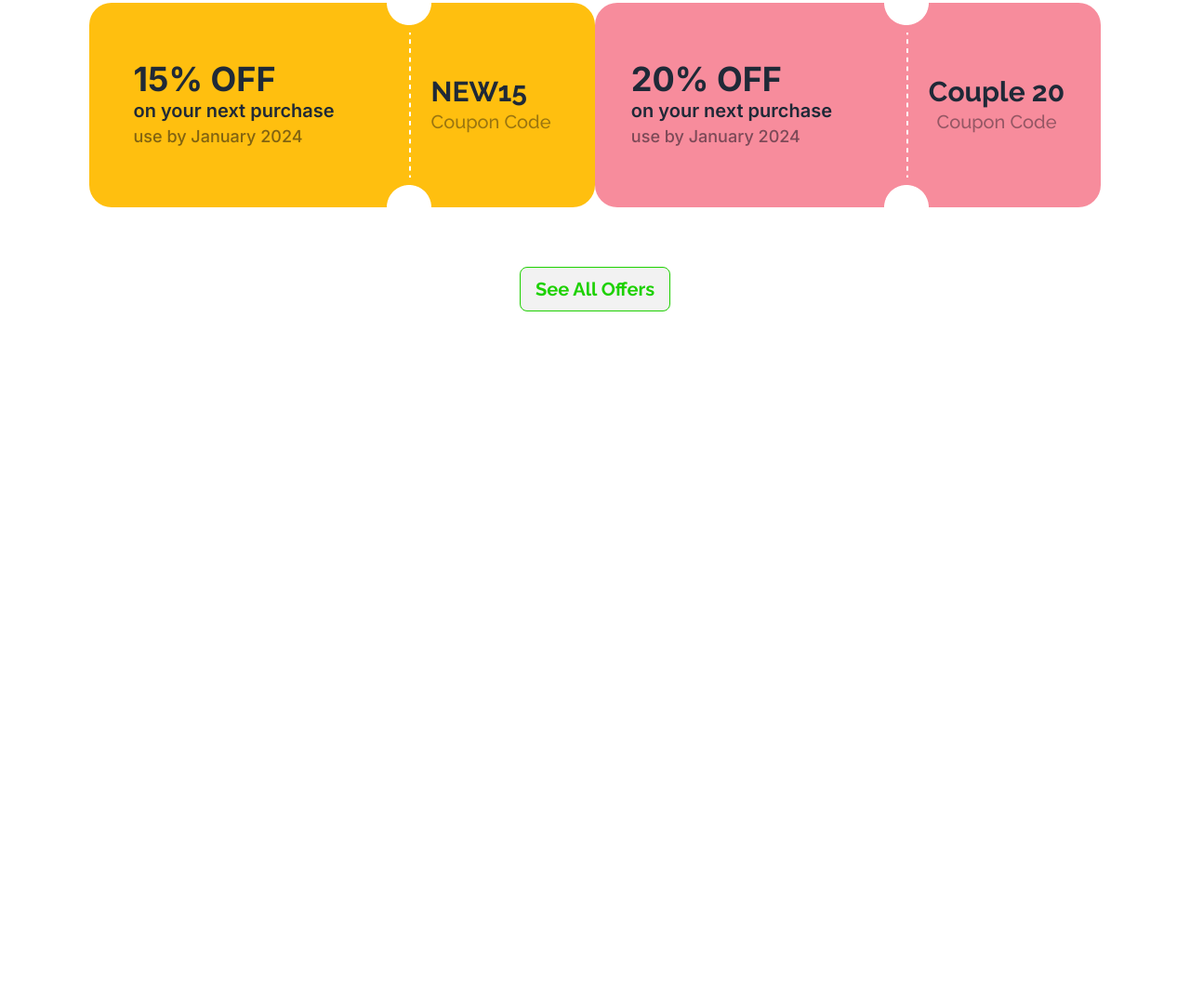
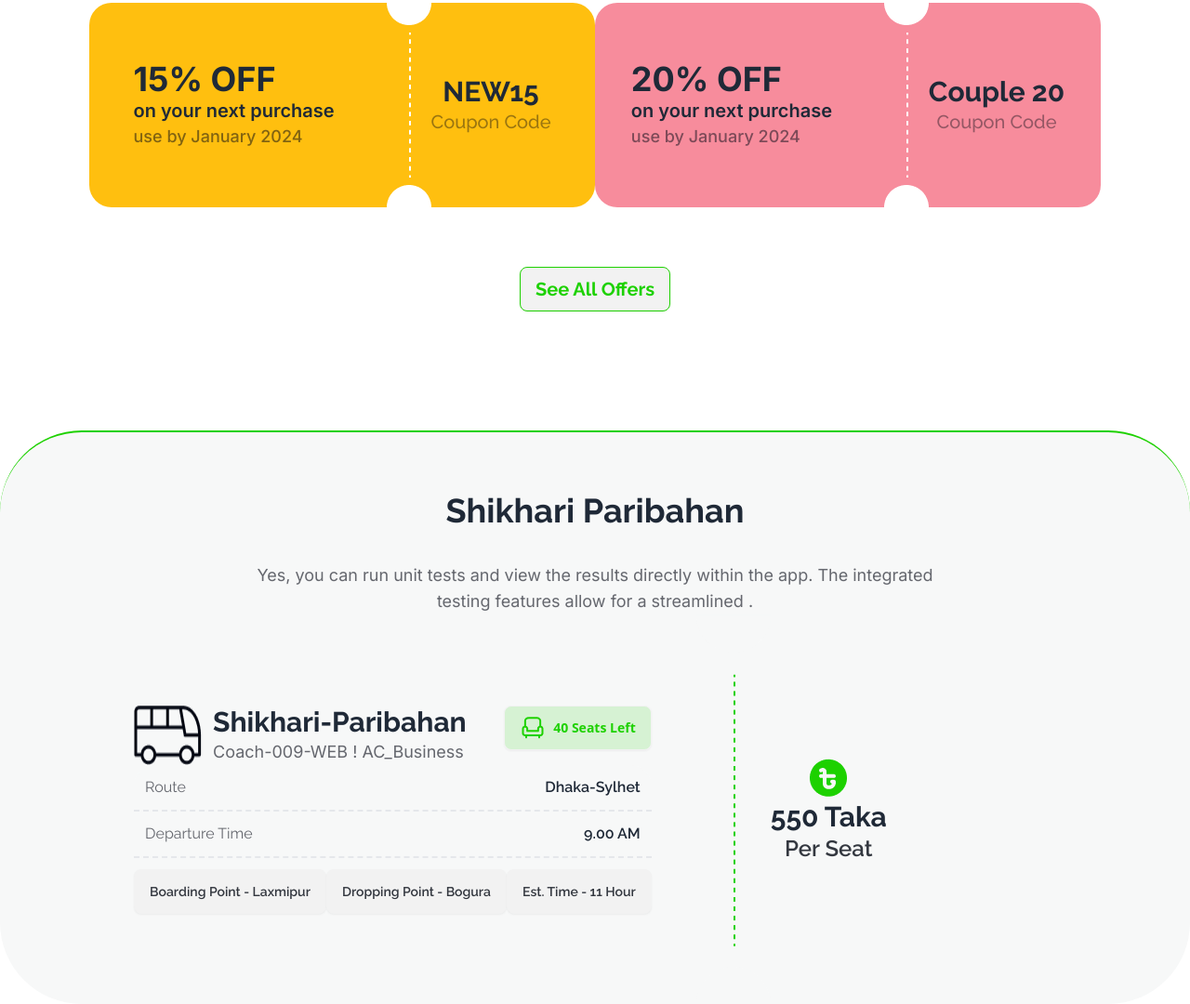
Before and after one commit to sabid9/Shikhari-Paribahan, a plain HTML site: page index.html in a window 1280 px wide. Shown: the part 961-2041 px from the top of the page at 93% size. Before the commit the page ends 1296 px from the top, so only its background shows below. Drawn offline with nearby package versions, Linux system fonts and the light colour scheme.

Commit message:
added price of ticket section

```diff
--- a/index.html
+++ b/index.html
@@ -150,8 +150,8 @@
             </div>
             <img src="images/cupon-devider.png" alt="" />
             <div class="font-raleway">
-              <h2 class="font-bold  text-3xl" >NEW15</h2>
-              <p class="font-medium text-xl text-[#03071266]">Coupon Code</p>
+              <h2 class="font-bold  text-3xl text-center" >NEW15</h2>
+              <p class="font-medium text-xl text-[#03071266] text-center">Coupon Code</p>
             </div>
           </div>
           <div class="font-inter bg-[#F78C9C] flex justify-center items-center lg:w-[573px] lg:h-[220px] rounded-3xl ">
@@ -174,6 +174,51 @@
           <button  class="mt-16  btn font-raleway font-bold text-xl text-[#1DD100]   border-[#1DD100]">See All Offers</button>
         </div>
       </section>
+      <!-- Main Sale Area -->
+       <section class="mt-32 bg-[#F7F8F8] border-t-2 border-[#1DD100] rounded-[88px]">
+        <h3 class="mt-16 font-raleway font-bold text-4xl text-center ">Shikhari Paribahan</h3>
+        <p class="font-inter text-lg text-[#03071299] text-center mt-9 ">Yes, you can run unit tests and view the results directly within the app. The integrated <br> testing features allow for a streamlined .</p>
+        <div class="mx-24 flex">
+          <div class="flex justify-center items-center w-[60%]">
+              <div>
+                <div class="flex justify-between">
+                  <div class="flex gap-3">
+                    <img src="images/bus-logo.png" alt="">
+                    <div>
+                      <h2 class="font-raleway font-bold text-3xl">Shikhari-Paribahan</h2>
+                      <p class="font-inter text-lg text-[#03071299]">Coach-009-WEB ! AC_Business</p>
+                    </div>
+                  </div>
+                  <button class="btn flex  text-[#1DD100] bg-[#1DD10026] "><img src="images/seat-green.png" alt=""> <p><span>40</span> Seats Left</p></button>
+                </div>
+                <div class="font-raleway bg-[#F7F8F8] rounded-3xl">
+                  <div class="flex justify-between p-3 border-b-2 border-dashed">
+                    <p class="text-[#03071299]">Route</p>
+                    <p class="font-semibold">Dhaka-Sylhet</p>
+                  </div>
+                  <div class="flex justify-between p-3 border-b-2 border-dashed">
+                    <p class="text-[#03071299]">Departure Time</p>
+                    <p class="font-semibold">9.00 AM</p>
+                  </div>
+                  <div class="flex justify-around mt-3">
+                    <button class="btn text-[#030712CC]">Boarding Point - Laxmipur</button>
+                    <button class="btn text-[#030712CC]">Dropping Point - Bogura</button>
+                    <button class="btn text-[#030712CC]">Est. Time - 11 Hour</button>
+
+                  </div>
+                </div>
+              </div>
+          </div>
+          <img src="images/info-devider.png" alt="">
+          <div class="flex justify-center items-center">
+            <div class="font-raleway flex flex-col justify-center items-center">
+              <img class="w-[48px]" src="images/fare.png" alt="">
+              <h3 class="font-bold text-3xl text-center">550 Taka</h3>
+              <p class="font-semibold text-2xl text-[#030712CC] text-center">Per Seat</p>
+            </div>
+          </div>
+        </div>
+       </section>
     </main>
     <footer></footer>
   </body>
```
